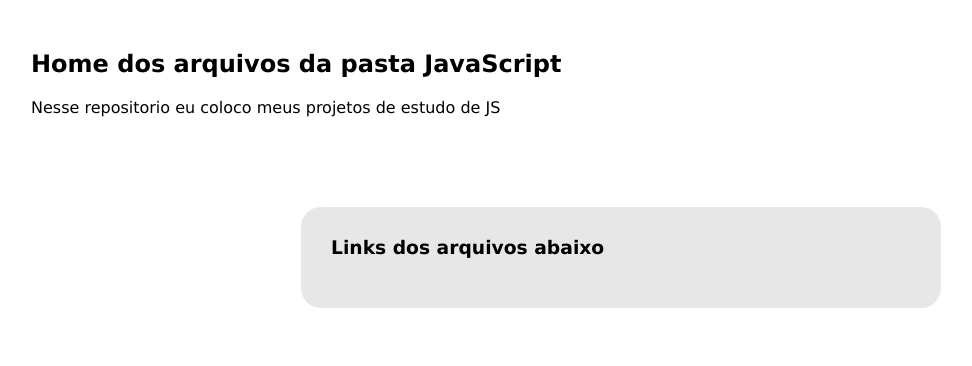
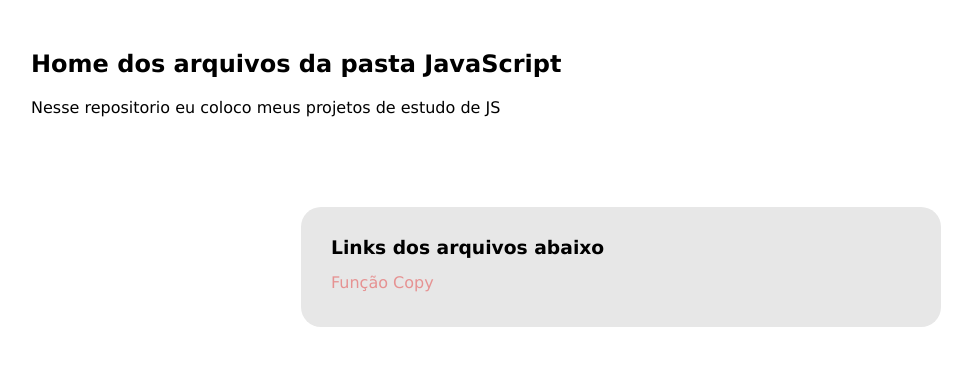
Before and after one commit to joaoapassos/JavaScript, a plain HTML site: page index.html in a window 1280 px wide. Shown: the whole page, without its empty margins (19-991 px from the left). Drawn offline with Linux system fonts and the light colour scheme.

Commit message:
link do arquivo função copy

```diff
--- a/index.html
+++ b/index.html
@@ -68,7 +68,7 @@
         <section class="links">
             <h3>Links dos arquivos abaixo</h3>
             <ul>
-                <li><a href="./Arquivos/" target="_blank"></a></li>
+                <li><a href="./Arquivos/Função copy.html" target="_blank">Função Copy</a></li>
                 <li><a href="./Arquivos/" target="_blank"></a></li>
             </ul>
         </section>
```
